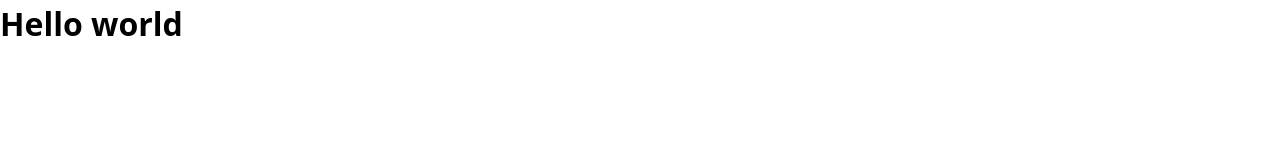
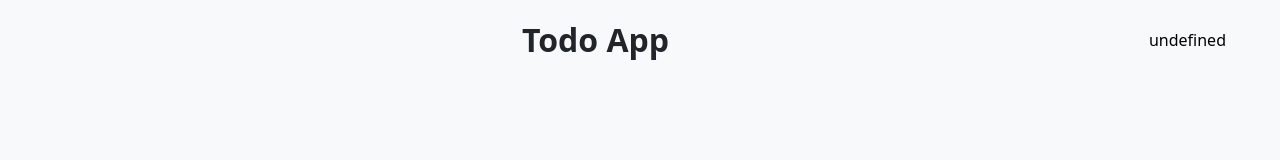
Before and after one commit to nemecro/todo-bs, a website built with webpack: page src/template.html in a window 1280 px wide. Built offline with nearby package versions, Linux system fonts and the light colour scheme.

Commit message:
feat: create color toggler module to change light to dark theme

```diff
--- a/src/index.js
+++ b/src/index.js
@@ -1 +1,2 @@
 import "./styles.css"
+import "./modules/color-toggler"
--- /dev/null
+++ b/src/modules/color-toggler.js
@@ -0,0 +1,34 @@
+const toggleButton = document.getElementById('color-scheme-toggle');
+
+let currentTheme = null;
+
+const buttonIcons = {
+    'dark': '<svg xmlns="http://www.w3.org/2000/svg" width="24" height="24" viewBox="0 0 24 24" fill="white" stroke="currentColor" stroke-width="2" stroke-linecap="round" stroke-linejoin="round" class="feather feather-moon"><path d="M21 12.79A9 9 0 1 1 11.21 3 7 7 0 0 0 21 12.79z"></path></svg>',
+    'light': '<svg xmlns="http://www.w3.org/2000/svg" width="24" height="24" viewBox="0 0 24 24" fill="none" stroke="currentColor" stroke-width="2" stroke-linecap="round" stroke-linejoin="round" class="feather feather-sun"><circle cx="12" cy="12" r="5"></circle><line x1="12" y1="1" x2="12" y2="3"></line><line x1="12" y1="21" x2="12" y2="23"></line><line x1="4.22" y1="4.22" x2="5.64" y2="5.64"></line><line x1="18.36" y1="18.36" x2="19.78" y2="19.78"></line><line x1="1" y1="12" x2="3" y2="12"></line><line x1="21" y1="12" x2="23" y2="12"></line><line x1="4.22" y1="19.78" x2="5.64" y2="18.36"></line><line x1="18.36" y1="5.64" x2="19.78" y2="4.22"></line></svg>',
+}
+
+function initTheme(){
+    currentTheme = localStorage.getItem('savedColorScheme') || 'system';
+    applyTheme();
+}
+
+function applyTheme(){
+    let dataTheme = currentTheme;
+    if (dataTheme === 'system'){
+        dataTheme = window.matchMedia("(prefers-color-scheme:dark)".matches ? 'dark' : 'light');
+    }
+    document.documentElement.setAttribute('data-theme', dataTheme);
+    toggleButton.innerHTML = buttonIcons[dataTheme];
+}
+
+initTheme();
+toggleButton.addEventListener('click', () => {
+  toggleTheme();
+});
+
+function toggleTheme() {
+  const buttonIconsKeys = Object.keys(buttonIcons)
+  currentTheme = buttonIconsKeys[(buttonIconsKeys.indexOf(currentTheme) + 1) % buttonIconsKeys.length];
+  localStorage.setItem('savedColorScheme', currentTheme)
+  applyTheme();
+}
--- a/src/styles.css
+++ b/src/styles.css
@@ -46,6 +46,41 @@
     isolation: isolate;
   }
 
+:root {
+    --primary-bg: #f8f9fa;
+    --secondary-bg: #dee2e6;
+    --mid: #adb5bd;
+    --secondary-text: #495057;
+    --primary-text: #212529;
+}
+
+:root[data-theme='dark']{
+    --primary-text: #f8f9fa;
+    --secondary-text: #dee2e6;
+    --mid: #adb5bd;
+    --secondary-bg: #495057;
+    --primary-bg: #212529;
+}
+
 body {
     font-family: system-ui, sans-serif;
+    background-color: var(--primary-bg);
+    color: var(--primary-text);
 }
+
+body header {
+    display: flex;
+    justify-content: space-between;
+    padding: 1rem 3rem;
+    align-items: center;
+    margin: 0 auto;
+}
+
+button {
+    cursor: pointer;
+}
+
+#color-scheme-toggle {
+    background-color: transparent;
+    border: none;
+}
--- a/src/template.html
+++ b/src/template.html
@@ -6,7 +6,10 @@
     <title>Todo App</title>
 </head>
 <body>
-    <h1>Hello world</h1>
-
+    <header>
+        <div></div>
+        <h1>Todo App</h1>
+        <button id="color-scheme-toggle"></button>
+    </header>
 </body>
 </html>
```
Also changed, not shown: src/icons/moon.svg (added), src/icons/sun.svg (added).
